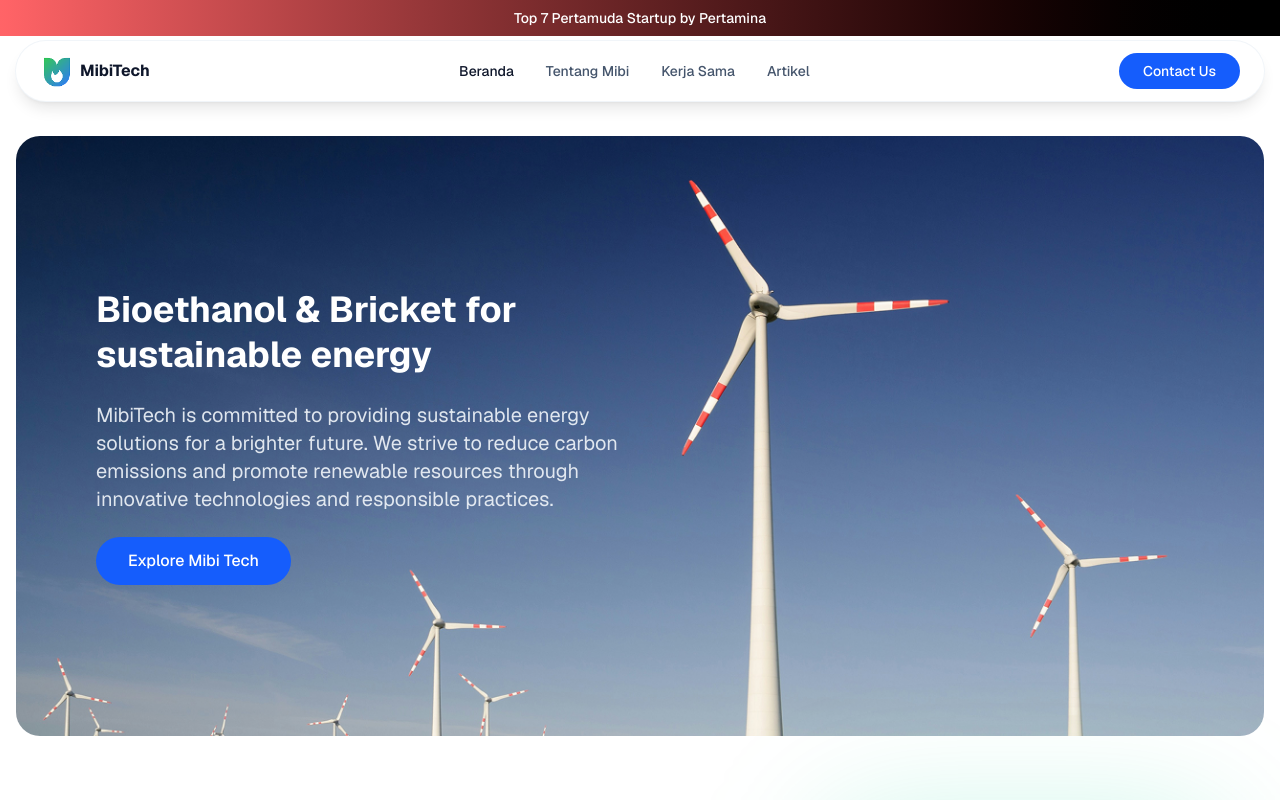
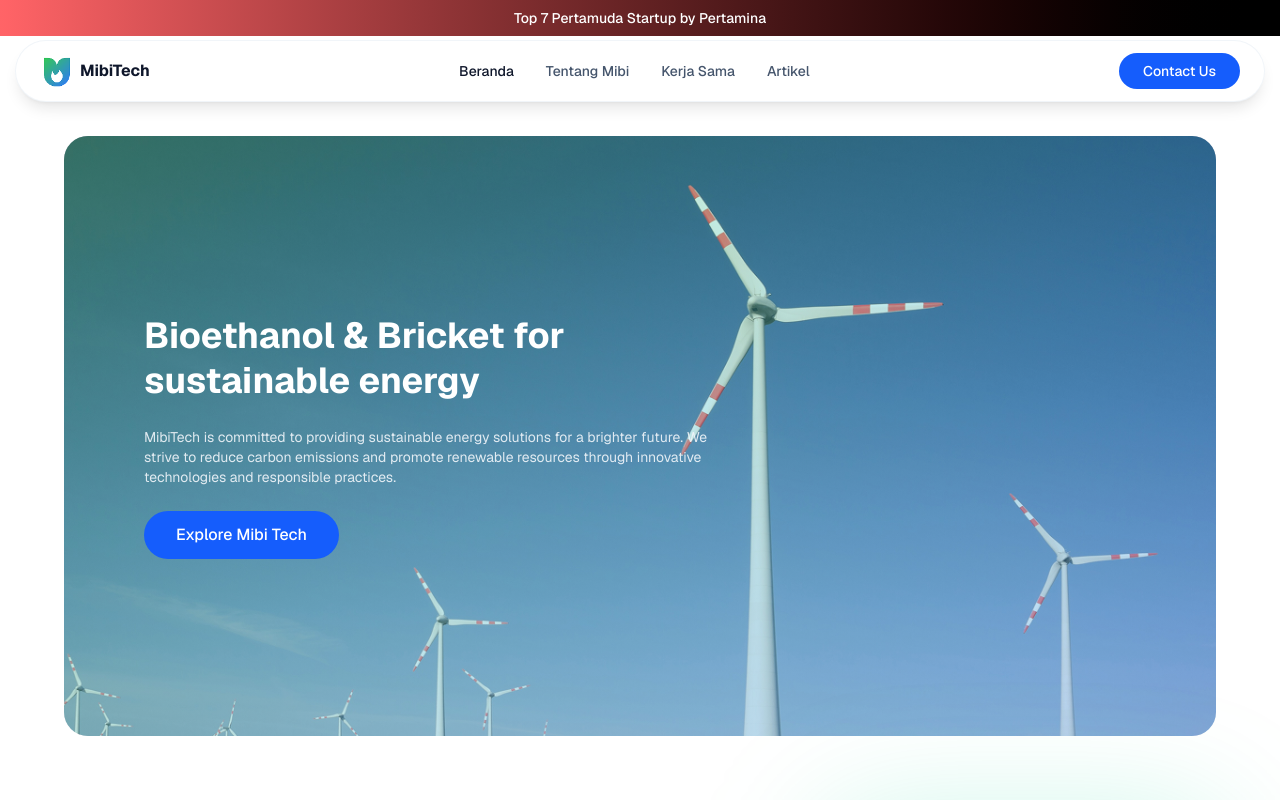
Before and after one commit to diosamuel/mibioenergy, a Next.js app: page / in a window 1280 px wide. Shown: the top 800 px of the page. Built offline with nearby package versions, Linux system fonts and the light colour scheme.

Commit message:
ui: hero

```diff
--- a/components/hero.tsx
+++ b/components/hero.tsx
@@ -1,10 +1,34 @@
+"use client"
+
 import { Button } from "@/components/ui/button"
 import Image from "next/image"
 import hero from "@/assets/header.png"
+import { useEffect, useState } from "react"
+
 export function Hero() {
+  const [scrollProgress, setScrollProgress] = useState(0)
+
+  useEffect(() => {
+    const handleScroll = () => {
+      const scrollPosition = window.scrollY
+      const maxScroll = 300 // Maximum scroll distance to track
+      const progress = Math.min(scrollPosition / maxScroll, 1)
+      setScrollProgress(progress)
+    }
+
+    window.addEventListener("scroll", handleScroll)
+    return () => window.removeEventListener("scroll", handleScroll)
+  }, [])
+
+  // Calculate width: starts at 90% (with container padding), expands to 100%
+  const widthPercentage = 90 + scrollProgress * 10
+
   return (
-    <section className="container mx-auto mt-6 px-4">
-      <div className="relative h-[500px] w-full overflow-hidden rounded-3xl md:h-[600px]">
+    <section className="container mx-auto mt-6">
+      <div
+        className="relative h-[500px] overflow-hidden rounded-3xl md:h-[600px] transition-all duration-300 ease-out mx-auto"
+        style={{ width: `${widthPercentage}%` }}
+      >
         {/* Background Image */}
         <Image
           src={hero.src}
@@ -15,7 +39,7 @@ export function Hero() {
         />
 
         {/* Overlay Gradient */}
-        <div className="absolute inset-0 bg-gradient-to-r from-green/40 to-transparent" />
+        <div className="absolute inset-0 bg-linear-to-br from-green-300/40 to-blue-500/30" />
 
         {/* Content */}
         <div className="absolute inset-0 flex items-center">
@@ -24,7 +48,7 @@ export function Hero() {
               <h1 className="text-xl font-bold leading-tight md:text-3xl lg:text-4xl">
                 Bioethanol & Bricket for sustainable energy
               </h1>
-              <p className="text-lg text-slate-100/90 md:text-xl">
+              <p className="text-sm text-slate-100/90 md:text-sm">
                 MibiTech is committed to providing sustainable energy solutions for a brighter future. We strive to
                 reduce carbon emissions and promote renewable resources through innovative technologies and responsible
                 practices.
```
